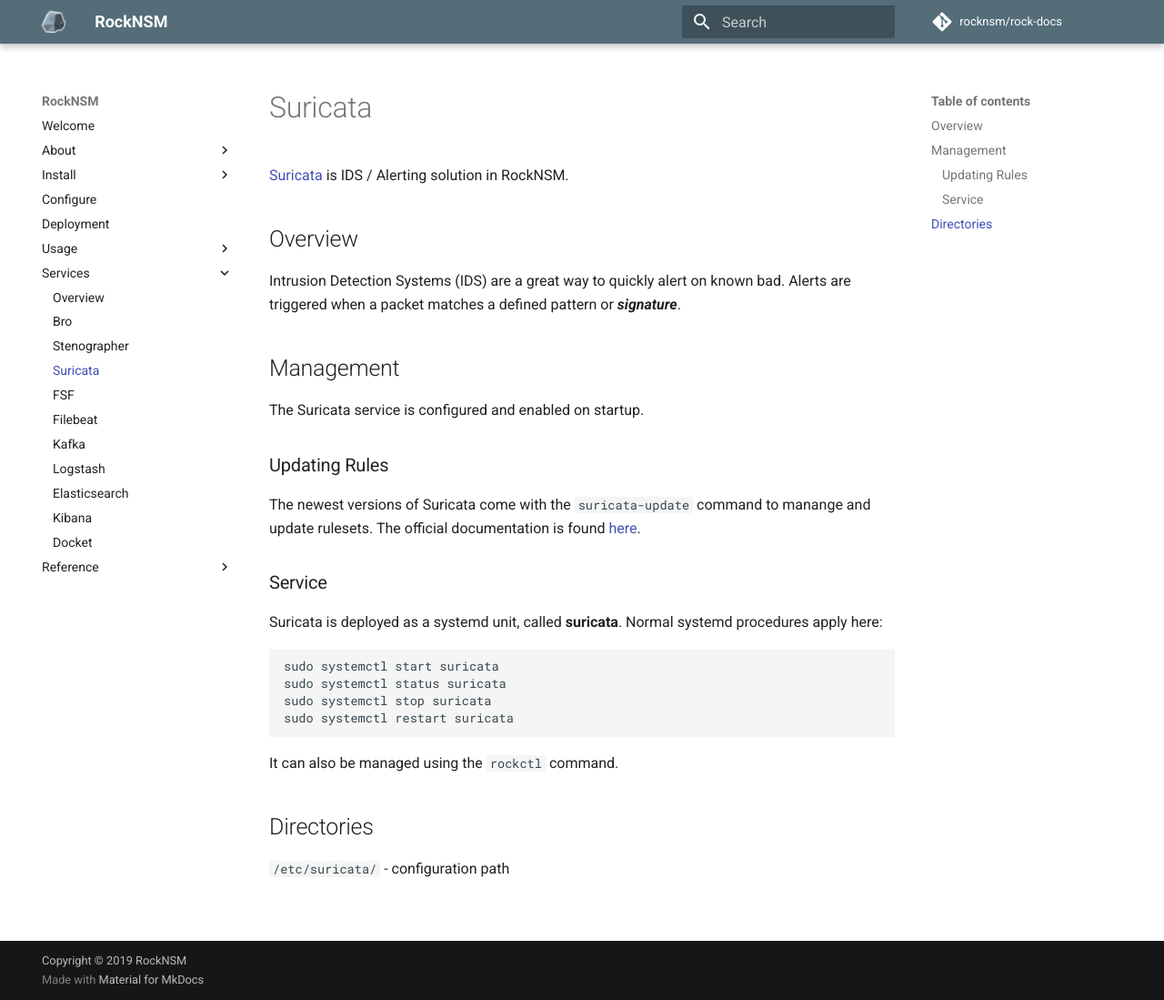
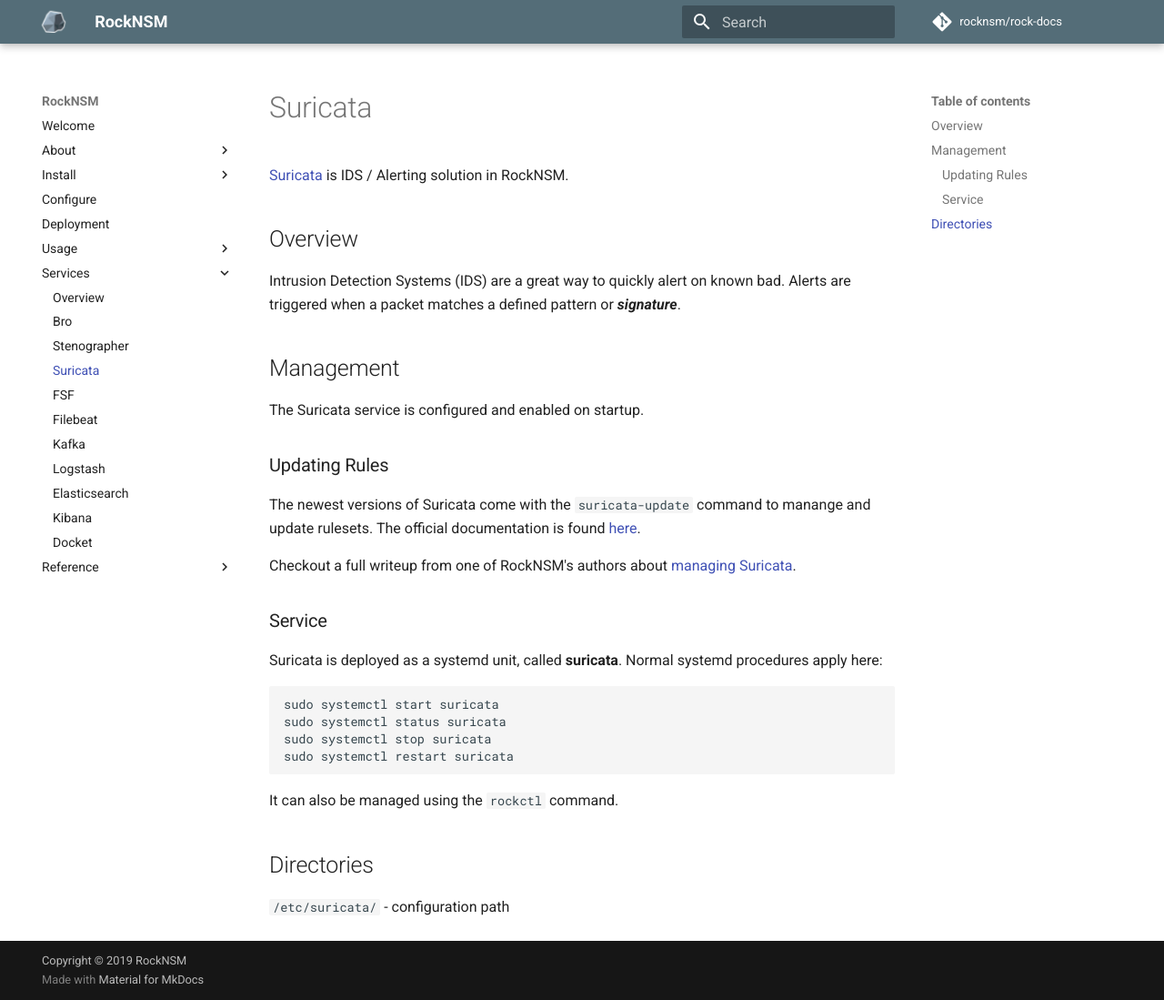
Before and after one commit to seven62/mkdocs-demo, an MkDocs documentation site: the page built from docs/services/suricata.md, in a window 1280 px wide and 1099 px high. Shown: the whole window at 91% size. Built offline with MkDocs 1.6.1 and Material for MkDocs 9.7.7, drawn with Linux system fonts in a browser that asks for light colours; comment, search, counter and statistics services are not loaded.

Commit message:
add pointer to suricata mgmt article

```diff
--- a/docs/services/suricata.md
+++ b/docs/services/suricata.md
@@ -19,6 +19,8 @@
 manange and update rulesets. The official documentation is found
 [here](https://suricata.readthedocs.io/en/suricata-4.1.2/rule-management/suricata-update.html).
 
+Checkout a full writeup from one of RockNSM's authors about [managing Suricata](https://blog.perched.io/managing-suricata-on-rocknsm-2-3-6a9f8fe4d5f0).
+
 ### Service
 
 Suricata is deployed as a systemd unit, called **suricata**. Normal systemd
```
